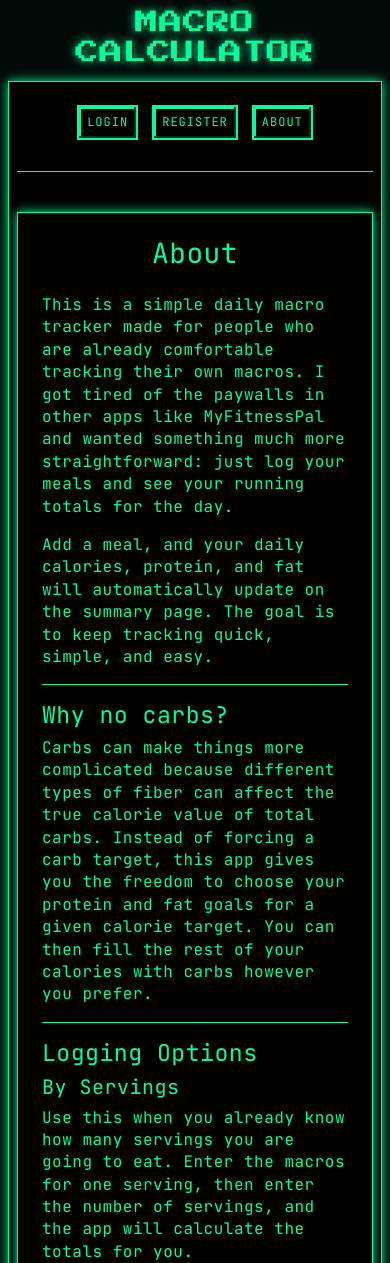
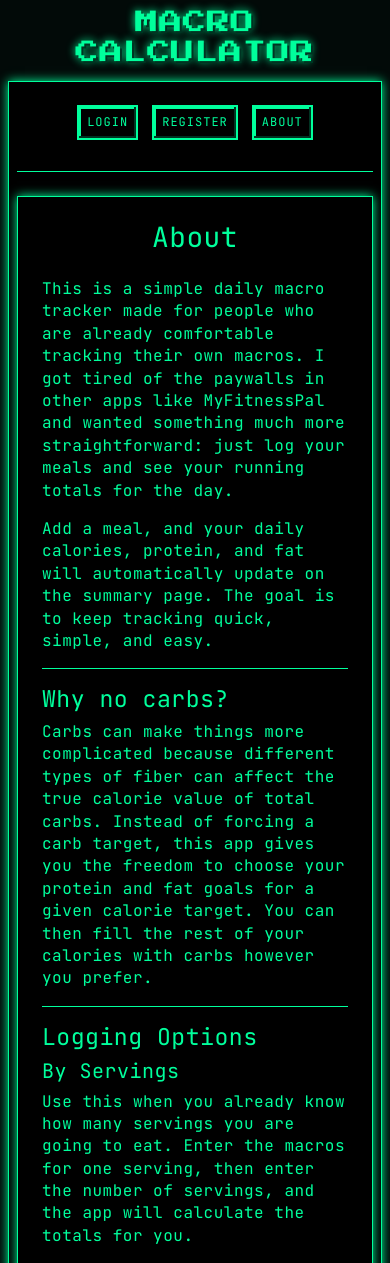
Before and after one commit to LefZeffard/macro-calculator, a Flask app: page /about in a window 390 px wide. Shown: the top 1263 px of the page. Run offline with Flask 3, Linux system fonts and the light colour scheme; data that the repository does not hold is empty; some libraries are stand-ins or nearby versions.

Commit message:
fix mobile layout v2

```diff
--- a/app/templates/base.html
+++ b/app/templates/base.html
@@ -35,18 +35,20 @@ body {
 }
 
 .app-shell {
-    text-align: center;
+    width: fit-content;
+    max-width: 100%;
+    margin: 0 auto;
 }
 
 .terminal-box {
-    display: inline-block;
-    text-align: left;
+    display: fit-content;
     width: auto;
     border: 1px solid #00ff9c;
     padding: 12px;
     background-color: black;
     box-shadow: 0 0 10px #00ff9c;
-    max-width: 900px;
+    max-width: 100%;
+    margin: 0 auto;
 }
 
     .table-wrap {
@@ -196,6 +198,8 @@ body {
     hr {
         border-color: #00ff9c;
         opacity: 1;
+        width: 100%;
+        margin: 16px 0;
     }
     @media (max-width: 768px) {
     body {
```
